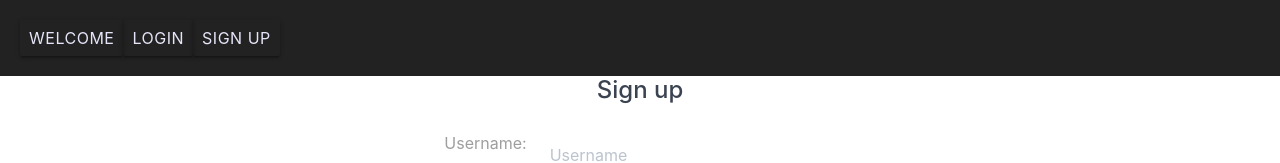
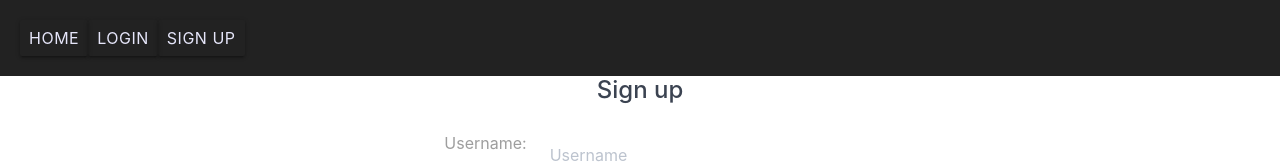
Before and after one commit to Mark0552/GroupProject3, a React (Create React App) app: page /signup in a window 1280 px wide. Shown: the top 163 px of the page. Built offline with nearby package versions, Linux system fonts and the light colour scheme; no server answers.

Commit message:
added alert for sign up

```diff
--- a/src/components/navbar.js
+++ b/src/components/navbar.js
@@ -38,11 +38,14 @@ class Navbar extends Component {
                             <section className="navbar-section">
                                 <Link to="#" className="btn btn-link text-secondary" onClick={this.logout}>
                                     <span className="text-secondary">Logout</span></Link>
+                                    <Link to="/" className="btn btn-link text-secondary">
+                                        <span className="text-secondary">Home</span>
+                                    </Link>
                             </section>
                         ) : (
                                 <section className="navbar-section">
                                     <Link to="/" className="btn btn-link text-secondary">
-                                        <span className="text-secondary">Welcome</span>
+                                        <span className="text-secondary">Home</span>
                                     </Link>
                                     <Link to="/login" className="btn btn-link text-secondary">
                                         <span className="text-secondary">Login</span>
--- a/src/components/sign-up.js
+++ b/src/components/sign-up.js
@@ -32,6 +32,7 @@ class Signup extends Component {
 				console.log(response)
 				if (!response.data.errmsg) {
 					console.log('successful signup')
+					alert("Signup Successful")
 					this.setState({ //redirect to login page
 						redirectTo: '/login'
 					})
@@ -41,7 +42,6 @@ class Signup extends Component {
 			}).catch(error => {
 				console.log('signup error: ')
 				console.log(error)
-
 			})
 	}
 
```
